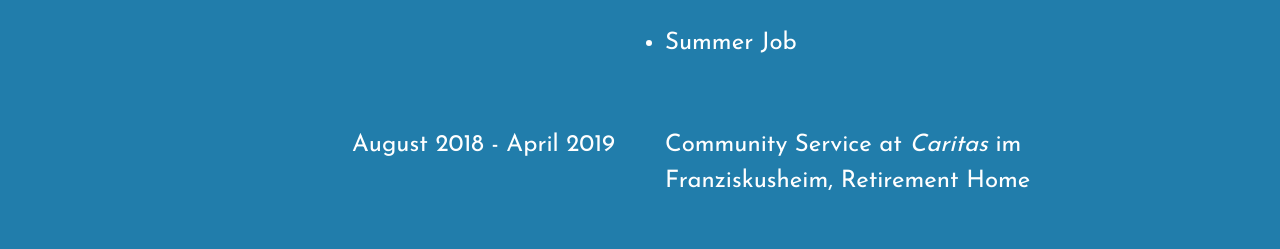
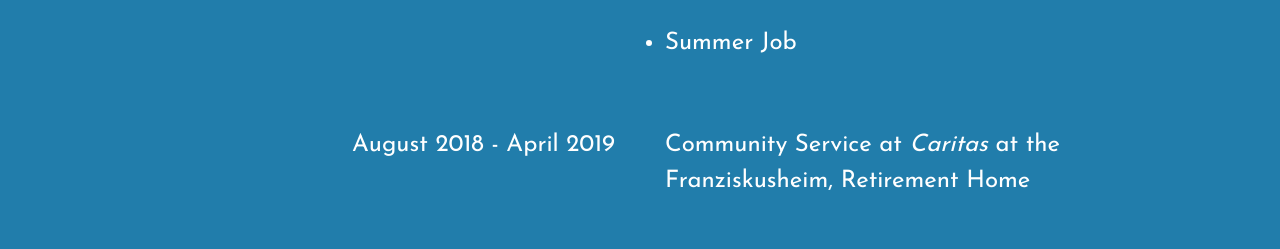
Before and after one commit to marvinsablattnig/Lebenslauf, a React (Vite) app: page / in a window 1280 px wide. Shown: the part 2427-2676 px from the top of the page. Built offline with nearby package versions, Linux system fonts and the light colour scheme; a web font is replaced by a local one.

Commit message:
language update

```diff
--- a/src/components/Work.tsx
+++ b/src/components/Work.tsx
@@ -128,7 +128,7 @@ const Work = () => {
               <div>
                 <em>Caritas</em>
               </div>{" "}
-              im Franziskusheim, Retirement Home
+              at the Franziskusheim, Retirement Home
             </div>
           </div>
         </div>
```
